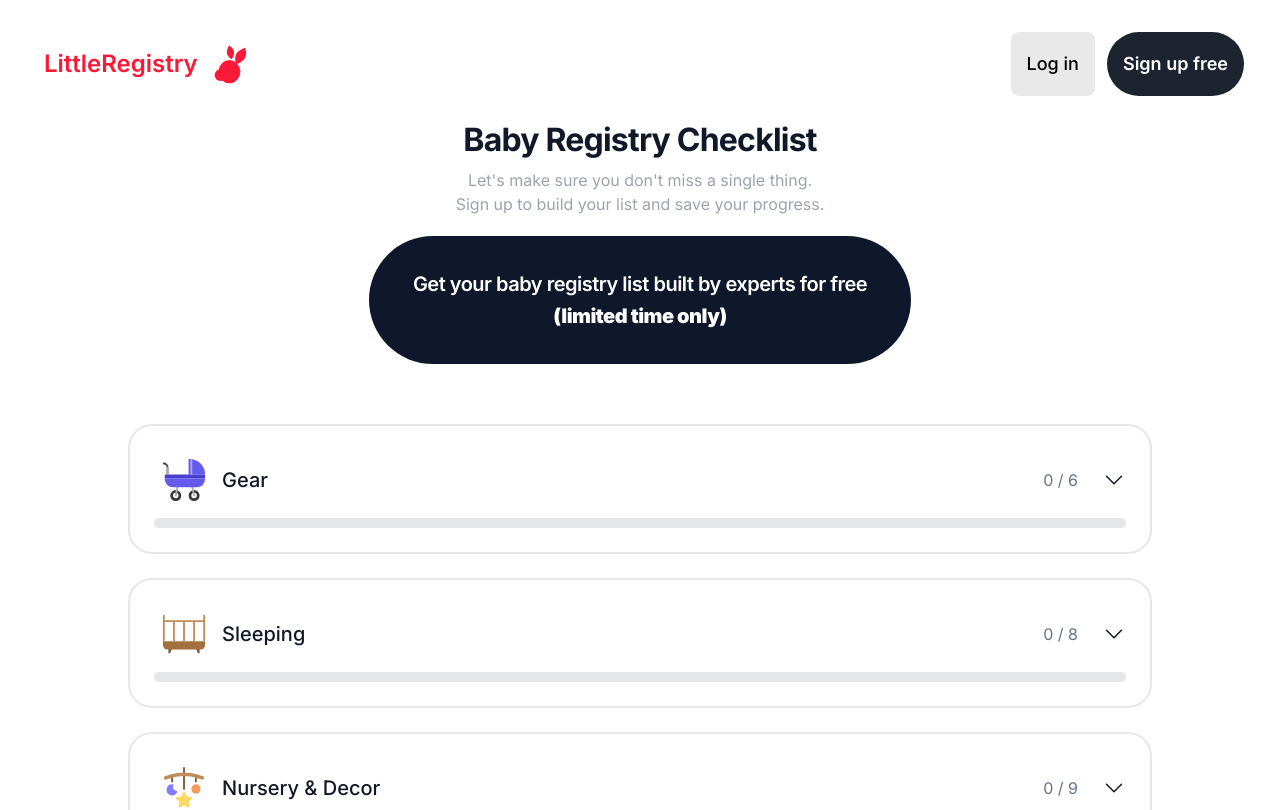
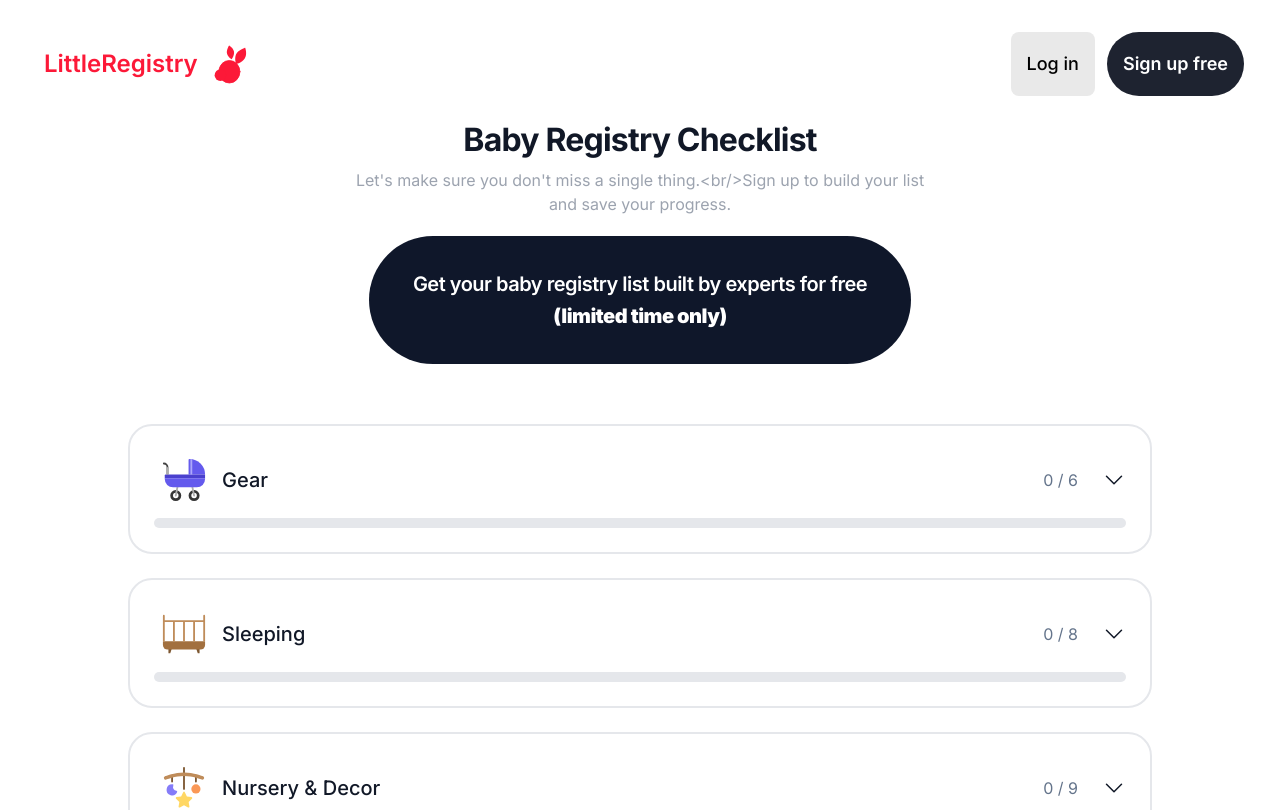
Before and after one commit to littleregistry/hop-land, a Next.js app: page /baby-registry-checklist in a window 1280 px wide. Shown: the top 810 px of the page. Built offline with nearby package versions, Linux system fonts and the light colour scheme.

Commit message:
Fix linting errors

```diff
--- a/src/pages/baby-registry-checklist.jsx
+++ b/src/pages/baby-registry-checklist.jsx
@@ -80,7 +80,7 @@ export default function Checklist() {
 
                     {/* Desc */}
                     <p className="flex justify-center mt-2 text-medium text-center text-gray-400">
-                     Let's make sure you don't miss a single thing.<br/>Sign up to build your list and save your progress.
+                     {`Let's make sure you don't miss a single thing.<br/>Sign up to build your list and save your progress.`}
                     </p>
                 </div>
 
--- a/src/pages/registry-consultant.jsx
+++ b/src/pages/registry-consultant.jsx
@@ -54,7 +54,7 @@ export default function HowitworksPage() {
             <br/>
 
             <p>
-            Let our registry consultant help you narrow down your options based on your lifestyle and family needs.  <b>It's free.</b>
+            Let our registry consultant help you narrow down your options based on your lifestyle and family needs.  <b>{`It's free.`}</b>
             </p>
 
             <br/>
```
